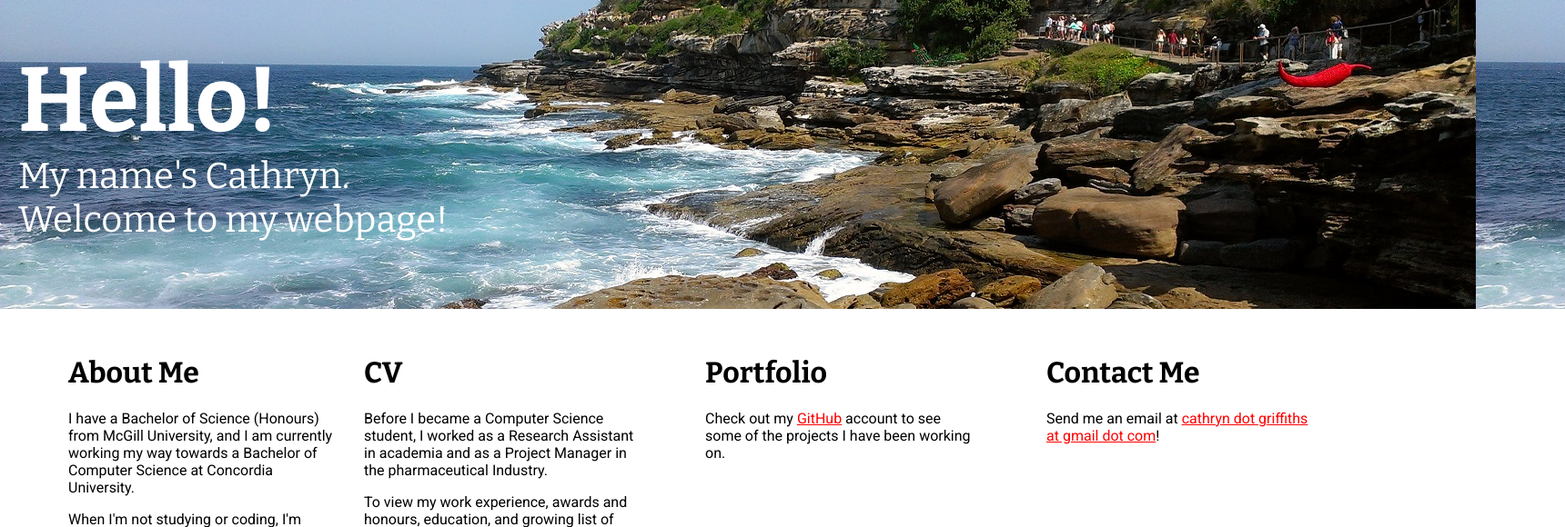
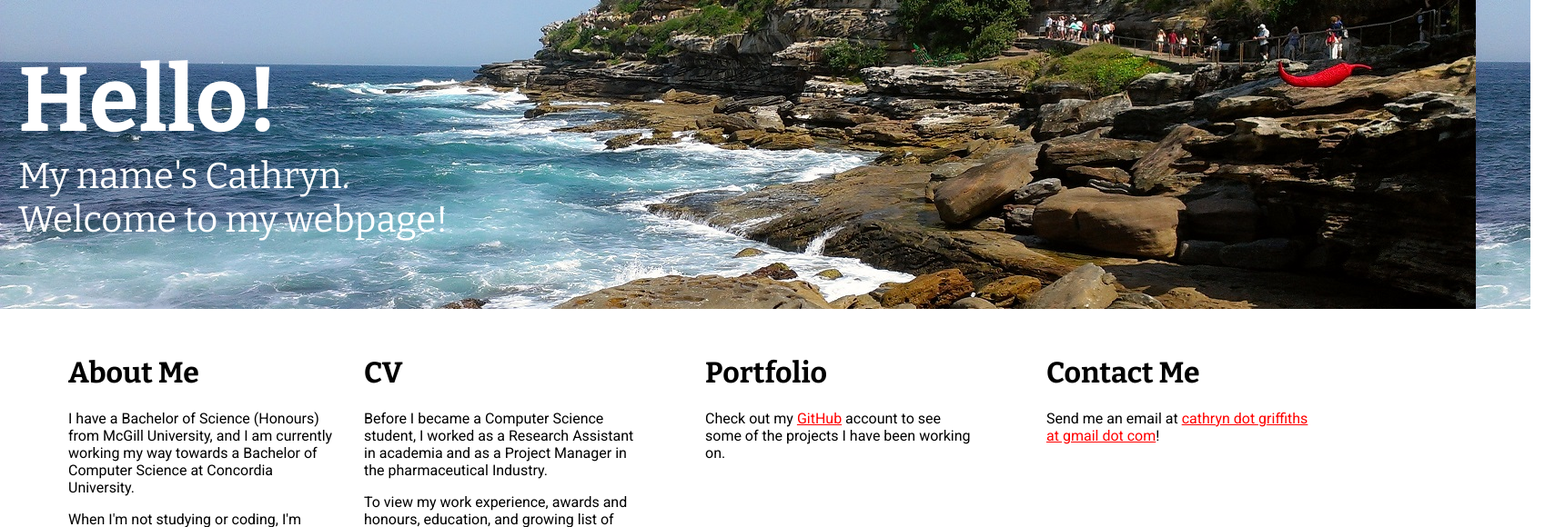
Before and after one commit to cathryngriffiths/cathryngriffiths.github.io, a PHP site: page / in a window 1720 px wide. Shown: the top 580 px of the page at 91% size. Run offline with PHP 8.4, Linux system fonts and the light colour scheme.

Commit message:
Set width of jumbotron

```diff
--- a/style.css
+++ b/style.css
@@ -19,6 +19,7 @@ a:hover{
 .jumbotron {
 	background-image: url(mainImage.jpg);
 	height:340px;
+	width:1662px;
 	margin-bottom:0;
 	margin-left:0;
 	margin-right:0;
```
